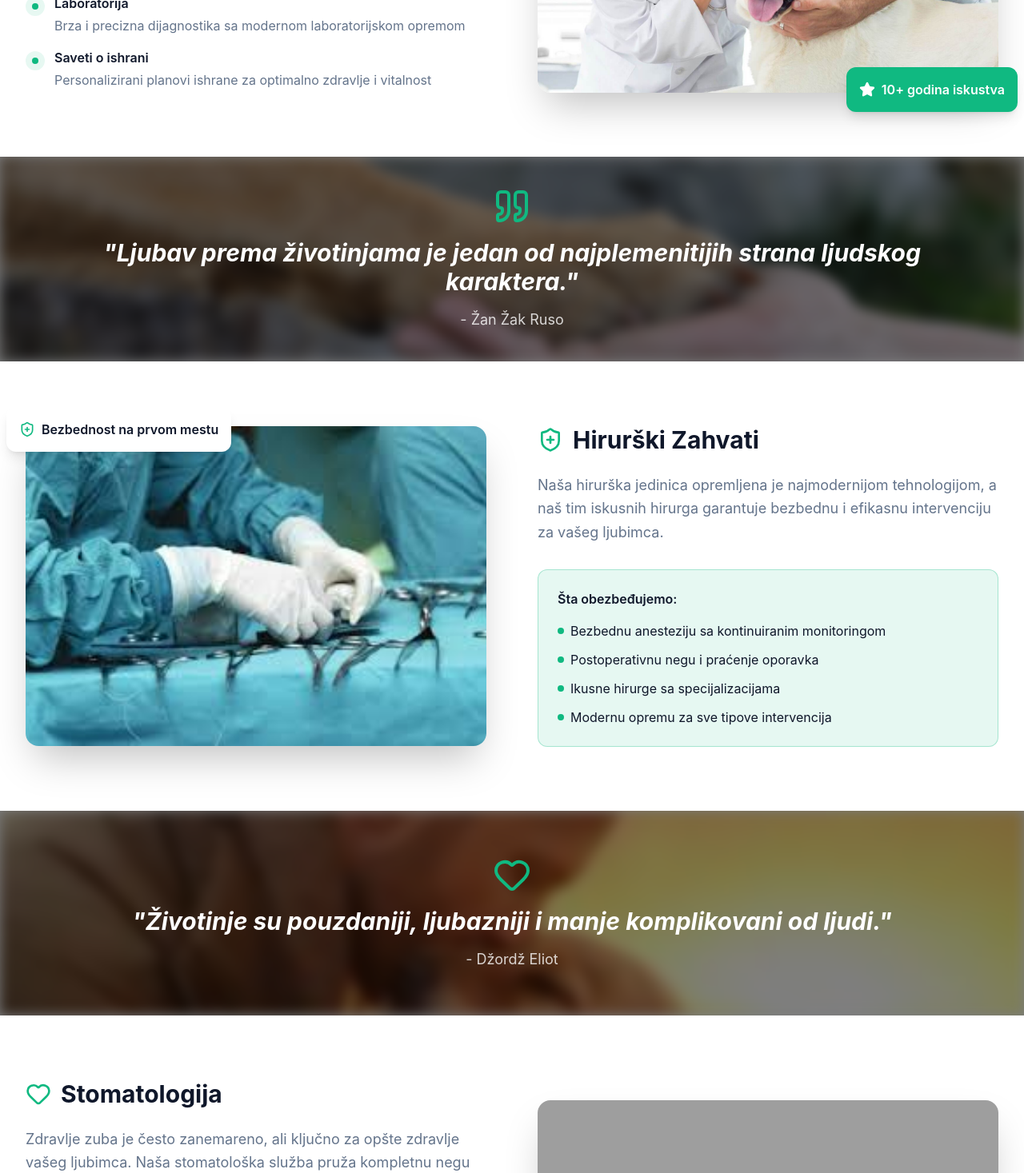
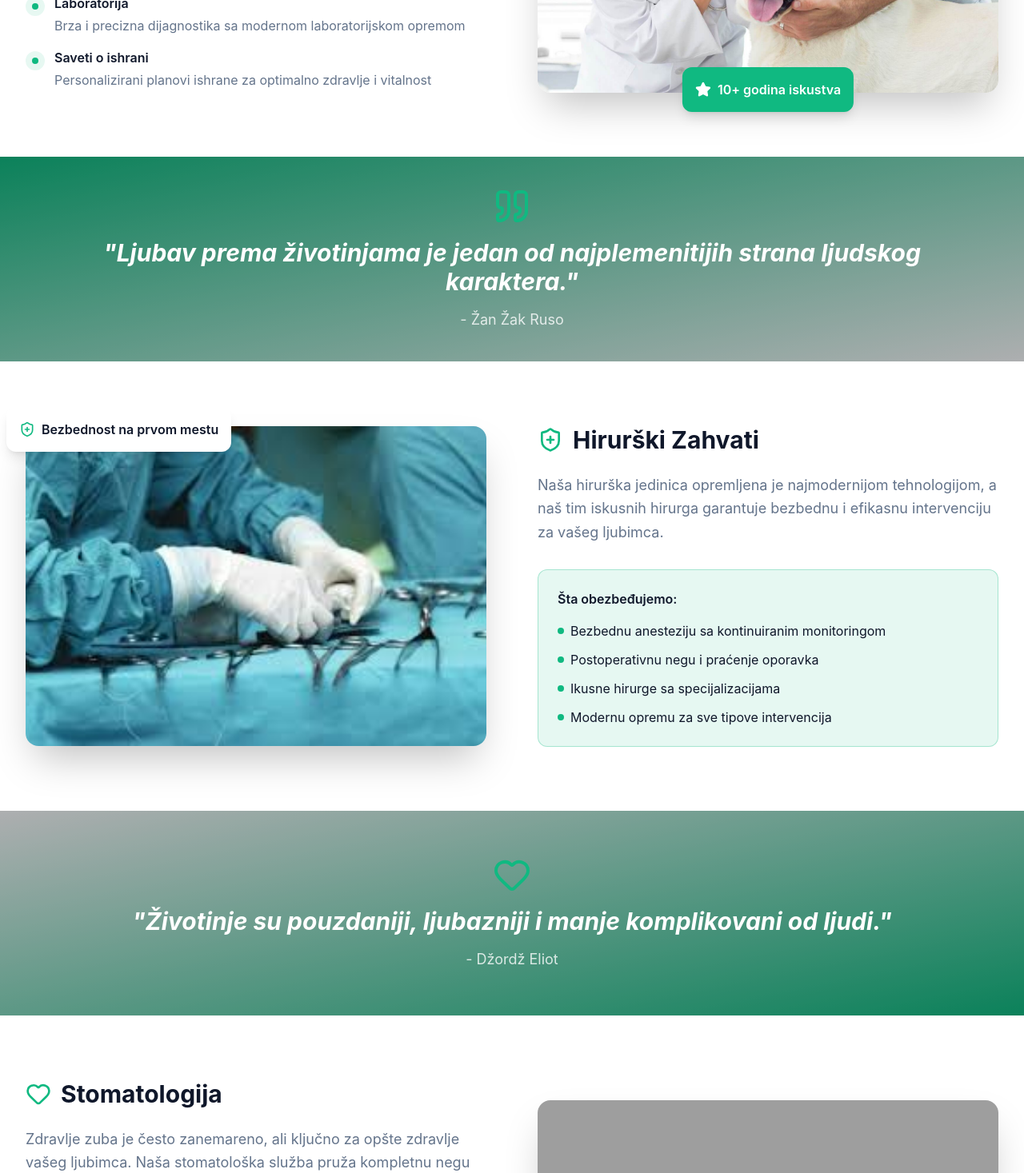
Before and after one commit to pavle-vibe-dev/veterinar-vibe, a Next.js app: page /usluge in a window 1280 px wide. Shown: the part 670-2137 px from the top of the page at 80% size. Built offline with nearby package versions, Linux system fonts and the light colour scheme; grey boxes are pictures that could not be loaded.

Commit message:
fix usluge

```diff
--- a/app/usluge/page.tsx
+++ b/app/usluge/page.tsx
@@ -93,7 +93,7 @@ export default function UslugePage() {
                   height={400}
                   className="rounded-2xl shadow-2xl object-cover h-100"
                 />
-                <div className="absolute -bottom-6 -right-6 bg-brand-primary text-white p-4 rounded-xl shadow-lg">
+                <div className="absolute -bottom-6 left-1/2 transform -translate-x-1/2 bg-brand-primary text-white p-4 rounded-xl shadow-lg">
                   <div className="flex items-center space-x-2">
                     <Star className="w-5 h-5 fill-current" />
                     <span className="font-semibold">10+ godina iskustva</span>
@@ -106,14 +106,8 @@ export default function UslugePage() {
       </section>
 
       {/* Separator 1 */}
-      <section className="relative h-64 overflow-hidden">
-        <Image
-          src="/ljubav prema zivotinjama.jpg"
-          alt="Ljubav prema životinjama"
-          fill
-          className="object-cover blur-sm"
-        />
-        <div className="absolute inset-0 bg-black/50 flex items-center justify-center p-8">
+      <section className="relative h-64 overflow-hidden bg-gradient-to-br from-brand-primary to-brand-secondary">
+        <div className="absolute inset-0 bg-black/30 flex items-center justify-center p-8">
           <motion.div
             className="text-center text-white max-w-6xl mx-auto"
             initial={{ opacity: 0, y: 30 }}
@@ -202,14 +196,8 @@ export default function UslugePage() {
       </section>
 
       {/* Separator 2 */}
-      <section className="relative h-64 overflow-hidden">
-        <Image
-          src="/ljubav prema zivotinjama2.jfif"
-          alt="Ljubav prema životinjama"
-          fill
-          className="object-cover blur-sm"
-        />
-        <div className="absolute inset-0 bg-black/50 flex items-center justify-center p-8">
+      <section className="relative h-64 overflow-hidden bg-gradient-to-br from-brand-secondary to-brand-primary">
+        <div className="absolute inset-0 bg-black/30 flex items-center justify-center p-8">
           <motion.div
             className="text-center text-white max-w-6xl mx-auto"
             initial={{ opacity: 0, y: 30 }}
@@ -282,7 +270,7 @@ export default function UslugePage() {
                   height={400}
                   className="rounded-2xl shadow-2xl object-cover h-100"
                 />
-                <div className="absolute -bottom-6 -right-6 bg-brand-primary text-white p-4 rounded-xl shadow-lg">
+                <div className="absolute -bottom-6 left-1/2 transform -translate-x-1/2 bg-brand-primary text-white p-4 rounded-xl shadow-lg">
                   <div className="flex items-center space-x-2">
                     <Heart className="w-5 h-5 fill-current" />
                     <span className="font-semibold">Zdrav osmeh</span>
```
